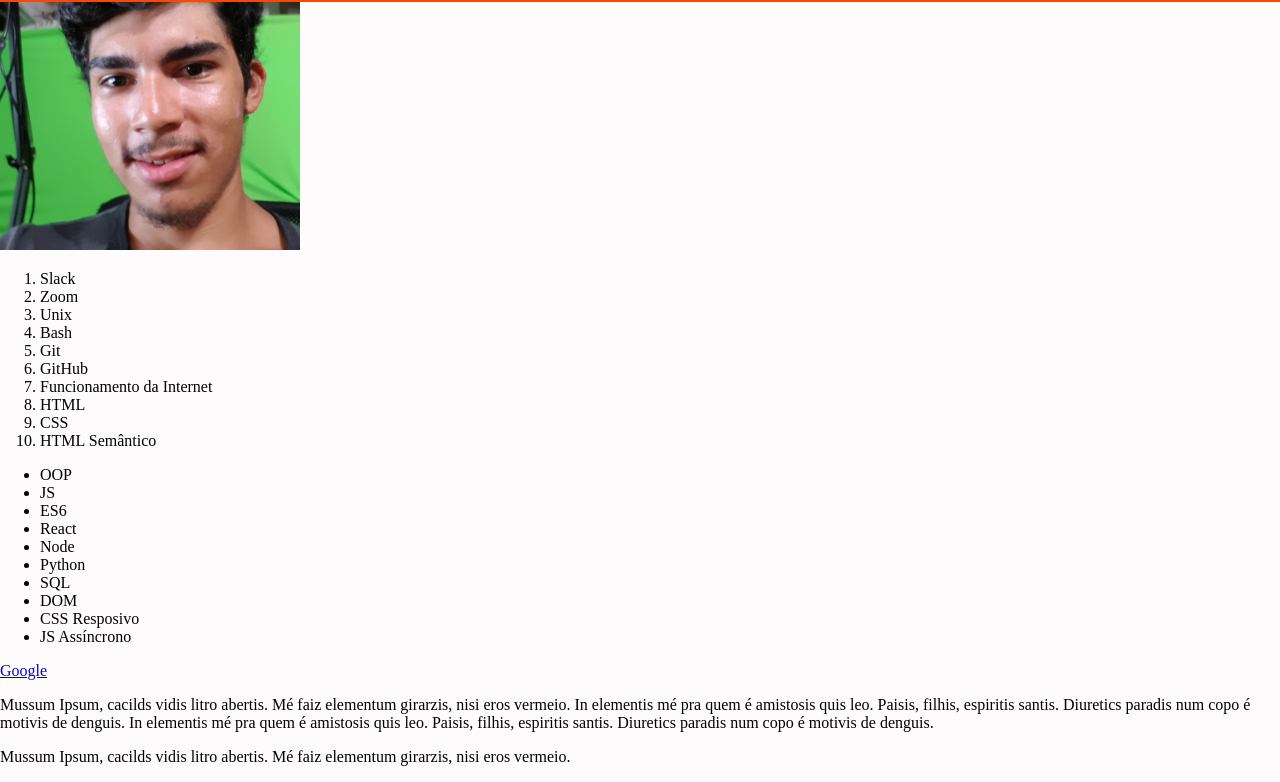
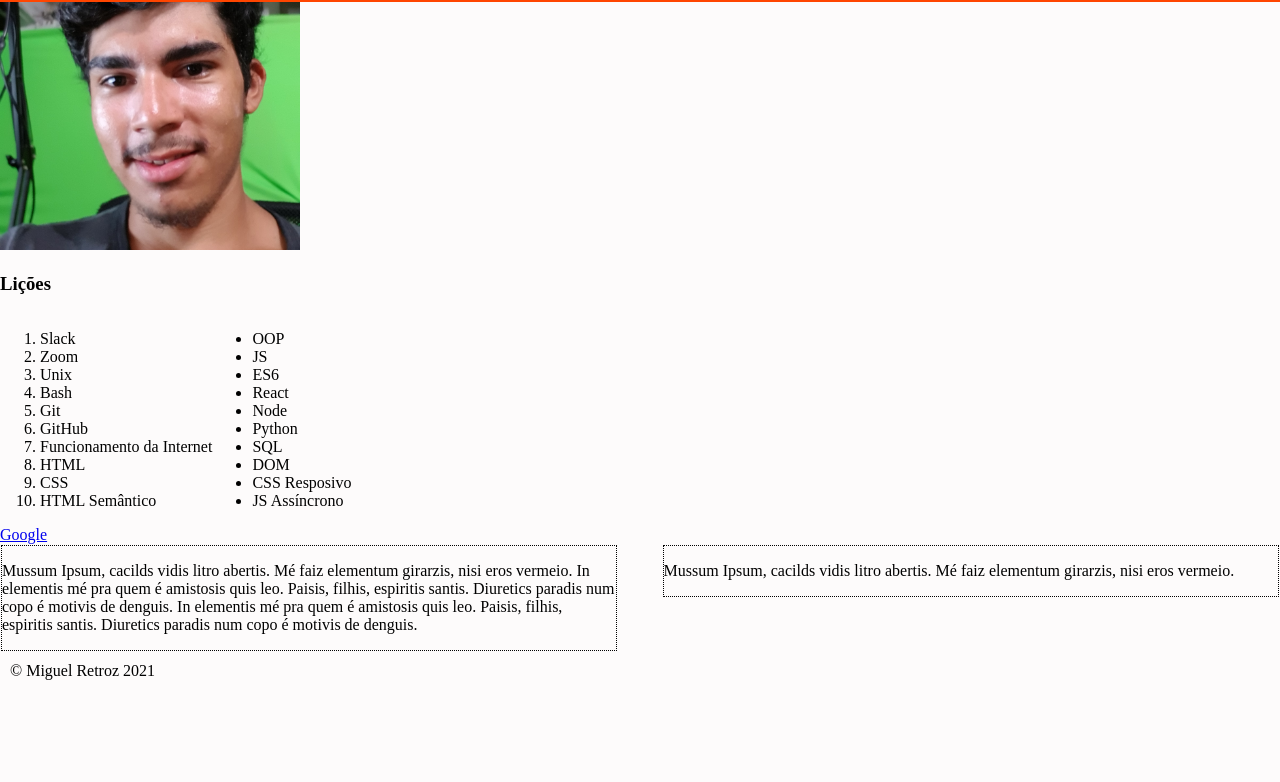
Before and after one commit to miguelretroz/lessons-learned, a website: page index.html in a window 1280 px wide. Shown: the part 78-860 px from the top of the page. After the commit the page ends 800 px from the top, so only its background shows below. Drawn offline with Linux system fonts and the light colour scheme.

Commit message:
Edit layout

```diff
--- a/index.html
+++ b/index.html
@@ -12,6 +12,8 @@
         </header>
         <main>
             <img src="./20210404_232550-min.jpg" alt="foto de Miguel Retroz" id="minha_foto" width="300px">
+
+            <h3>Lições</h3>
 
             <ol id="licoes_aprendidas">
                 <li>Slack</li>
@@ -40,18 +42,20 @@
             </ul>
 
             <a href="https://www.google.com/" target="_blank">Google</a>
-
-            <article>
-                <p>Mussum Ipsum, cacilds vidis litro abertis. Mé faiz elementum girarzis, nisi eros vermeio. In elementis mé pra quem é amistosis quis leo. Paisis, filhis, espiritis santis. Diuretics paradis num copo é motivis de denguis. In elementis mé pra quem é amistosis quis leo. Paisis, filhis, espiritis santis. Diuretics paradis num copo é motivis de denguis.</p>
-            </article>
             <section>
-                <aside>
-                    <p>Mussum Ipsum, cacilds vidis litro abertis. Mé faiz elementum girarzis, nisi eros vermeio.</p>
-                </aside>
+                <article class="lado-esquerdo">
+                    <p>Mussum Ipsum, cacilds vidis litro abertis. Mé faiz elementum girarzis, nisi eros vermeio. In elementis mé pra quem é amistosis quis leo. Paisis, filhis, espiritis santis. Diuretics paradis num copo é motivis de denguis. In elementis mé pra quem é amistosis quis leo. Paisis, filhis, espiritis santis. Diuretics paradis num copo é motivis de denguis.</p>
+                </article>
+                <section class="lado-direito">
+                    <aside>
+                        <p>Mussum Ipsum, cacilds vidis litro abertis. Mé faiz elementum girarzis, nisi eros vermeio.</p>
+                    </aside>
+                </section>
             </section>
 
         </main>
         <footer id="rodape">
+            © Miguel Retroz 2021
         </footer>
     </body>
 </html>
--- a/style.css
+++ b/style.css
@@ -1,6 +1,11 @@
 body {
     background-color: rgb(253, 251, 251);
     margin: 0;
+}
+
+a {
+    display: block;
+    clear: both;
 }
 
 #cabecalho {
@@ -9,3 +14,26 @@ body {
     top: 0;
     width: 100%;
 }
+
+#licoes_aprendidas, #licoes_a_aprender{
+    float: left;
+}
+
+.lado-esquerdo {
+    border: black dotted 1px;
+    width: 48%;
+    float:left;
+    margin: 1px;
+}
+
+.lado-direito {
+    border: black dotted 1px;
+    float: right;
+    width: 48%;
+    margin: 1px;
+}
+
+#rodape {
+    clear:both;
+    padding: 10px;
+}
```
